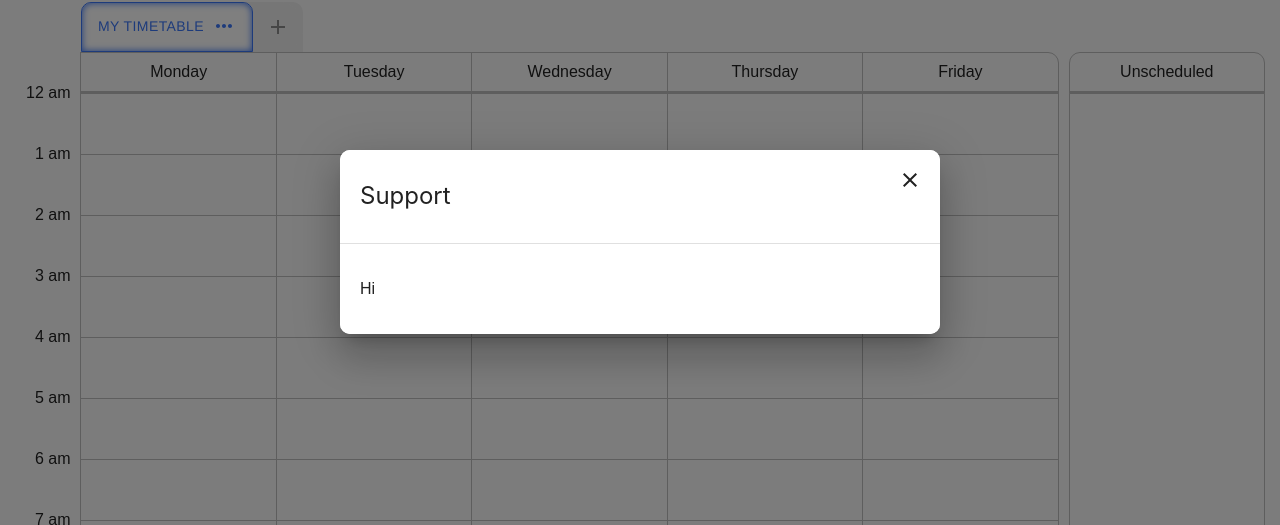
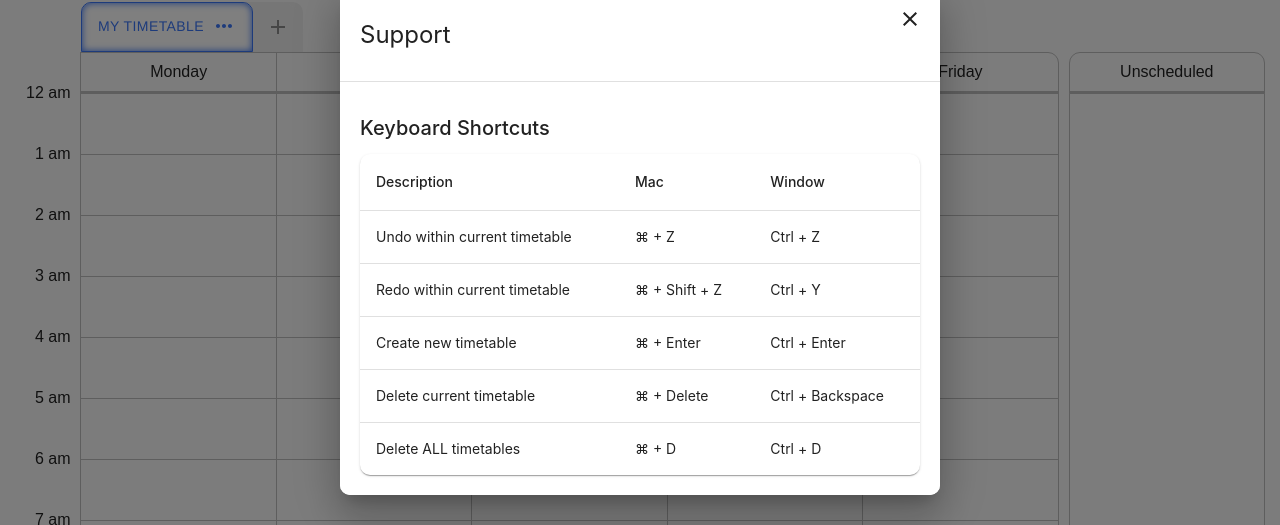
Before and after one commit to devsoc-unsw/notangles, a React (Vite) app in the folder client/: page / in a window 1280 px wide. Both pictures are taken after a click on the button 1051 px from the left and 32 px from the top of the page. Shown: the part 158-683 px from the top of the page. Built offline with nearby package versions, Linux system fonts and the light colour scheme; no server answers.

Commit message:
created shortcuts table

```diff
--- a/client/src/components/navbar/Navbar.tsx
+++ b/client/src/components/navbar/Navbar.tsx
@@ -69,14 +69,12 @@ const Navbar: React.FC = () => {
             Notangles
             <Weak>{isMobile ? term : termName.concat(', ', year)}</Weak>
           </NavbarTitle>
-
           <CustomModal
             title="Support"
             showIcon={<HelpRounded />}
             description={'Support'}
             content={<Support />}
           />
-
           <CustomModal
             title="About"
             showIcon={<Info />}
--- a/client/src/components/navbar/Support.tsx
+++ b/client/src/components/navbar/Support.tsx
@@ -1,9 +1,58 @@
-import React, { useContext, useState } from 'react';
+import React from 'react';
+import { Paper, Table, TableBody, TableCell, TableContainer, TableHead, TableRow, Typography } from '@mui/material';
+import { styled } from '@mui/system';
 
+const StyledTypography = styled(Typography)`
+  margin-top: 10px;
+  margin-bottom: 10px;
+`;
 
 const Support: React.FC = () => {
+  const createData = (
+    description: string,
+    mac: string,
+    window: string,
+  ) => {
+    return { description, mac, window };
+  }
+
+  const rows = [
+    createData('Undo within current timetable', '⌘ + Z', 'Ctrl + Z'),
+    createData('Redo within current timetable', '⌘ + Shift + Z', 'Ctrl + Y'),
+    createData('Create new timetable', '⌘ + Enter', 'Ctrl + Enter'),
+    createData('Delete current timetable', '⌘ + Delete', 'Ctrl + Backspace'),
+    createData('Delete ALL timetables', '⌘ + D', 'Ctrl + D'),
+  ];
+
   return (
-    <p>Hi</p>
+    <>
+      <StyledTypography variant="h6">Keyboard Shortcuts</StyledTypography>
+      <TableContainer component={Paper}>
+      <Table aria-label="simple table">
+        <TableHead>
+          <TableRow>
+            <TableCell>Description</TableCell>
+            <TableCell align="left">Mac</TableCell>
+            <TableCell align="left">Window</TableCell>
+          </TableRow>
+        </TableHead>
+        <TableBody>
+          {rows.map((row) => (
+            <TableRow
+              key={row.description}
+              sx={{ '&:last-child td, &:last-child th': { border: 0 } }}
+            >
+              <TableCell component="th" scope="row">
+                {row.description}
+              </TableCell>
+              <TableCell align="left">{row.mac}</TableCell>
+              <TableCell align="left">{row.window}</TableCell>
+            </TableRow>
+          ))}
+        </TableBody>
+      </Table>
+    </TableContainer>
+    </>
   );
 };
 
```
